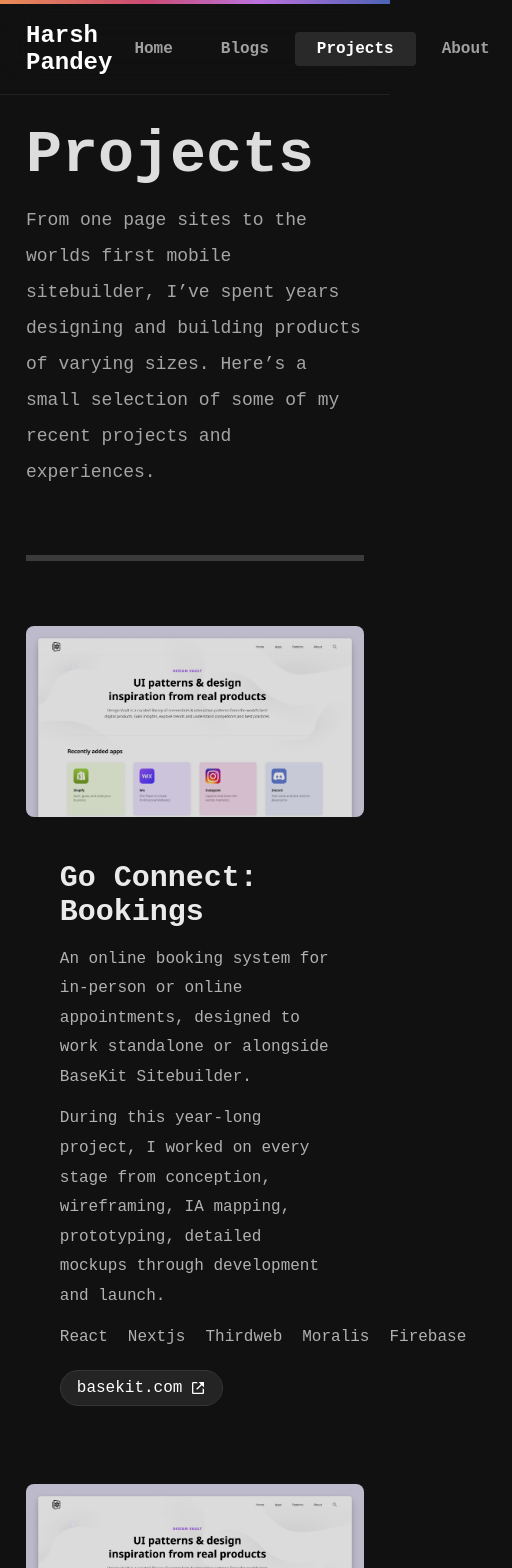
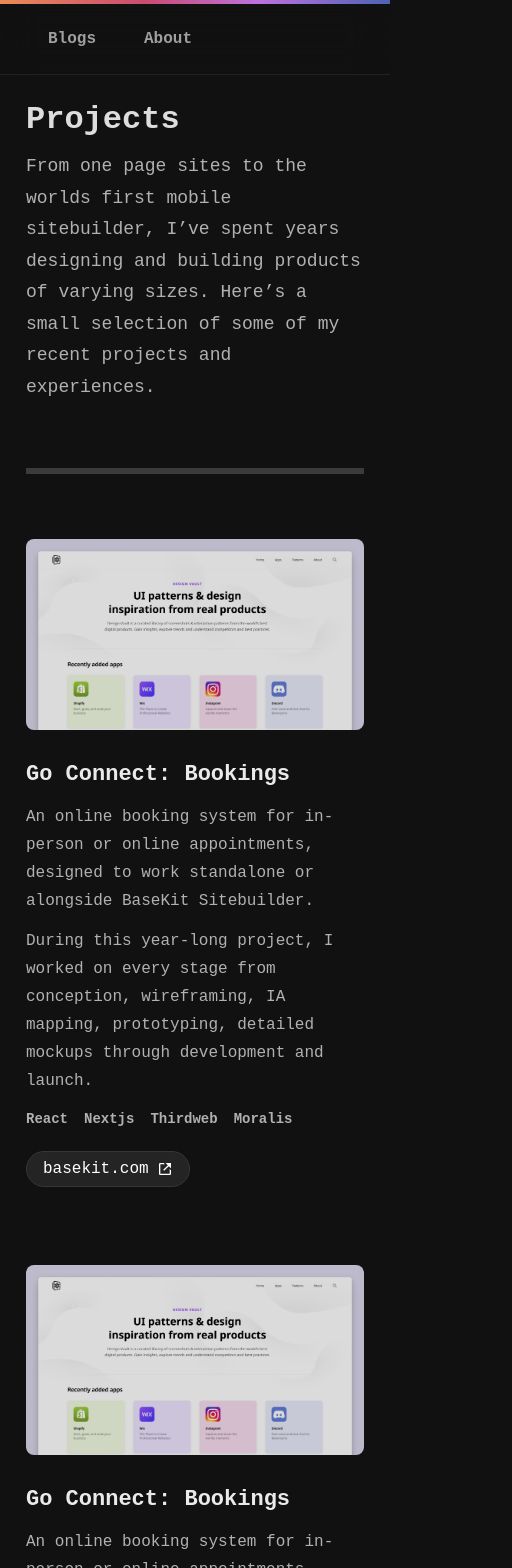
Before and after one commit to harshpandey002/portfolio-new, a Next.js app: page /projects in a window 390 px wide. Shown: the top 1568 px of the page, 512 px wide, since content can reach past the window. Built offline with nearby package versions, Linux system fonts and the light colour scheme; grey boxes are pictures that could not be loaded.

Commit message:
Home and Project Responsive

```diff
--- a/components/Header.jsx
+++ b/components/Header.jsx
@@ -14,9 +14,11 @@ export default function Header() {
     <div className={styles.container}>
       <div className={styles.gradient} />
       <nav className={styles.navbar}>
-        <div className={styles.logo}>
-          <h2>Harsh Pandey</h2>
-        </div>
+        <Link href="/">
+          <div className={styles.logo}>
+            <h2>Harsh Pandey</h2>
+          </div>
+        </Link>
         <ul className={styles.links}>
           <Link href="/">
             <li className={isActive("/") ? styles.active : ""}>Home</li>
--- a/pages/projects.jsx
+++ b/pages/projects.jsx
@@ -51,13 +51,11 @@ function Project() {
         </div>
 
         <div className={styles.skills}>
-          {["React", "Nextjs", "Thirdweb", "Moralis", "Firebase"].map(
-            (skill, i) => (
-              <>
-                <span key={i + 1}>{skill}</span>
-              </>
-            )
-          )}
+          {["React", "Nextjs", "Thirdweb", "Moralis"].map((skill, i) => (
+            <>
+              <span key={i + 1}>{skill}</span>
+            </>
+          ))}
         </div>
 
         <button>
--- a/styles/Header.module.css
+++ b/styles/Header.module.css
@@ -25,6 +25,10 @@
   display: flex;
   align-items: center;
   justify-content: space-between;
+}
+
+.logo {
+  cursor: pointer;
 }
 
 .logo h2 {
@@ -57,3 +61,13 @@
   background-color: #292929;
   color: white !important;
 }
+
+@media only screen and (max-width: 800px) {
+  .logo {
+    display: none;
+  }
+
+  .links li:nth-child(2n + 1) {
+    display: none;
+  }
+}
--- a/styles/Home.module.css
+++ b/styles/Home.module.css
@@ -6,8 +6,8 @@
 }
 
 .hero p {
-  font-size: 18px;
-  line-height: 2;
+  font-size: 19px;
+  line-height: var(--line-height);
   color: #a5a5a5;
 }
 
@@ -66,6 +66,7 @@
   color: #b1b1b1;
   font-size: 16px;
   margin-top: 16px;
+  line-height: var(--line-height);
 }
 
 .projects {
@@ -114,6 +115,33 @@
 .info p {
   font-size: 16px;
   color: #b1b1b1;
-  line-height: 2;
+  line-height: var(--line-height);
   margin-top: 8px;
 }
+
+@media only screen and (max-width: 800px) {
+  .hero h1 {
+    font-size: 32px;
+    line-height: 1.4;
+  }
+
+  .hero p {
+    line-height: var(--line-height);
+  }
+
+  .socials {
+    flex-wrap: wrap;
+  }
+
+  #email {
+    margin-left: 0;
+  }
+
+  .featured h2 {
+    font-size: 24px;
+  }
+
+  .card {
+    flex-direction: column;
+  }
+}
--- a/styles/Projects.module.css
+++ b/styles/Projects.module.css
@@ -7,7 +7,7 @@
 
 .hero p {
   font-size: 18px;
-  line-height: 2;
+  line-height: var(--line-height);
   color: #a5a5a5;
 }
 
@@ -25,7 +25,7 @@
 }
 
 .info {
-  width: 80%;
+  width: var(--width);
   margin: 0 auto;
 }
 
@@ -46,18 +46,20 @@
 .desc p {
   color: #b1b1b1;
   font-size: 16px;
-  line-height: 1.85;
+  line-height: var(--line-height);
 }
 
 .skills {
   margin-bottom: 24px;
   display: flex;
+  flex-wrap: wrap;
   align-items: center;
   gap: 20px;
 }
 
 .skills span {
   font-size: 16px;
+  font-weight: 800;
   color: #b1b1b1;
 }
 
@@ -77,3 +79,40 @@
 .info button:hover {
   background-color: #272727;
 }
+
+@media only screen and (max-width: 800px) {
+  .hero h1 {
+    font-size: 32px;
+  }
+
+  .hero p {
+    color: #b1b1b1;
+  }
+
+  .card img {
+    margin-bottom: 28px;
+  }
+
+  .info h4 {
+    font-size: 22px;
+    font-weight: 800;
+    /* text-align: center; */
+  }
+
+  .desc p {
+    /* text-align: center; */
+  }
+
+  .skills {
+    gap: 16px;
+    /* justify-content: center; */
+  }
+
+  .skills span {
+    font-size: 14px;
+  }
+
+  .info button {
+    /* margin: 0 auto; */
+  }
+}
--- a/styles/globals.css
+++ b/styles/globals.css
@@ -1,4 +1,9 @@
 @import url("https://fonts.googleapis.com/css2?family=Montserrat:wght@300;400;500;600;700;800&display=swap");
+
+:root {
+  --line-height: 1.85;
+  --width: 80%;
+}
 
 * {
   padding: 0;
@@ -50,3 +55,10 @@ a {
   height: 6px;
   opacity: 0.3;
 }
+
+@media only screen and (max-width: 800px) {
+  :root {
+    --line-height: 1.75;
+    --width: 100%;
+  }
+}
```
Also changed, not shown: styles/About.module.css (+8 -4 lines).
